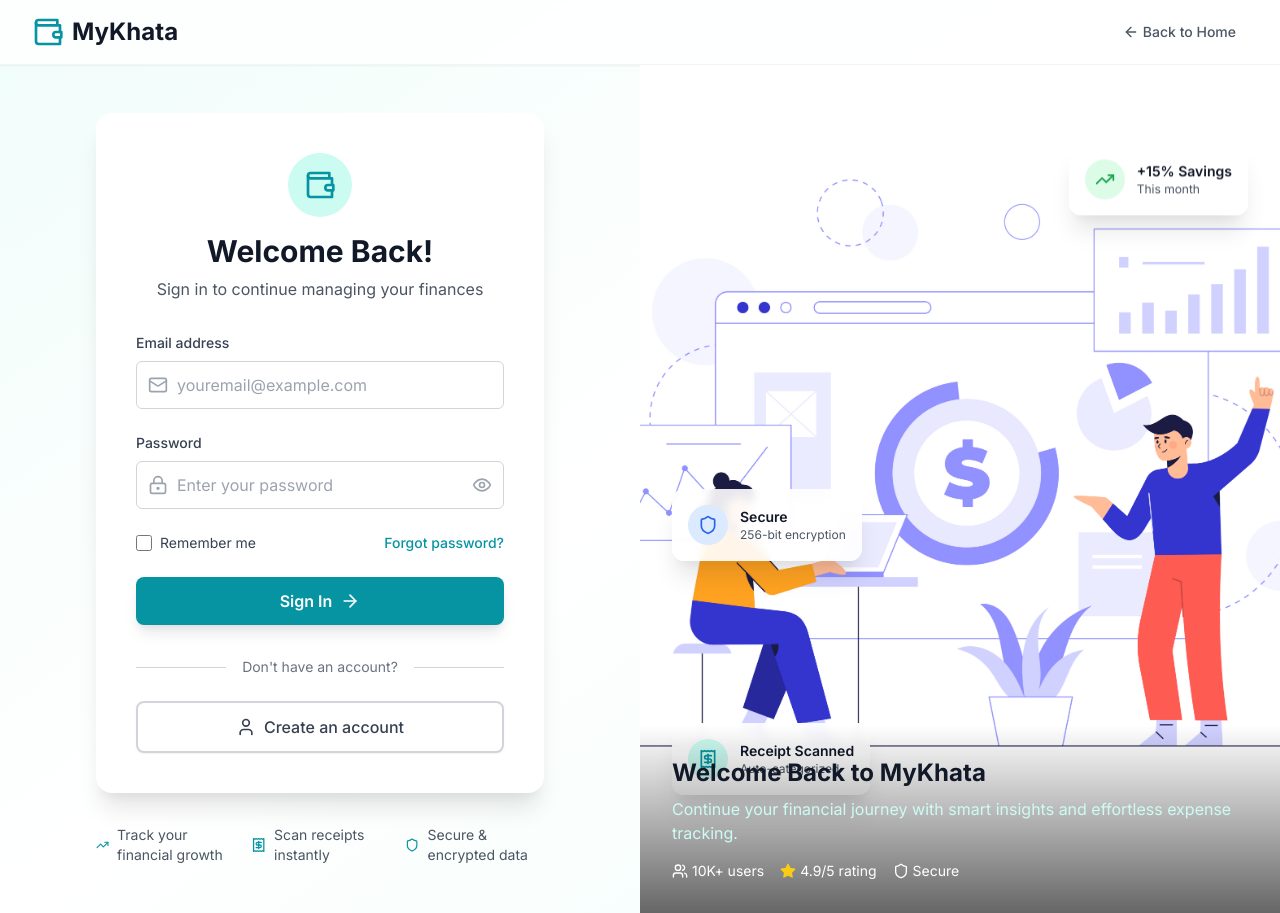
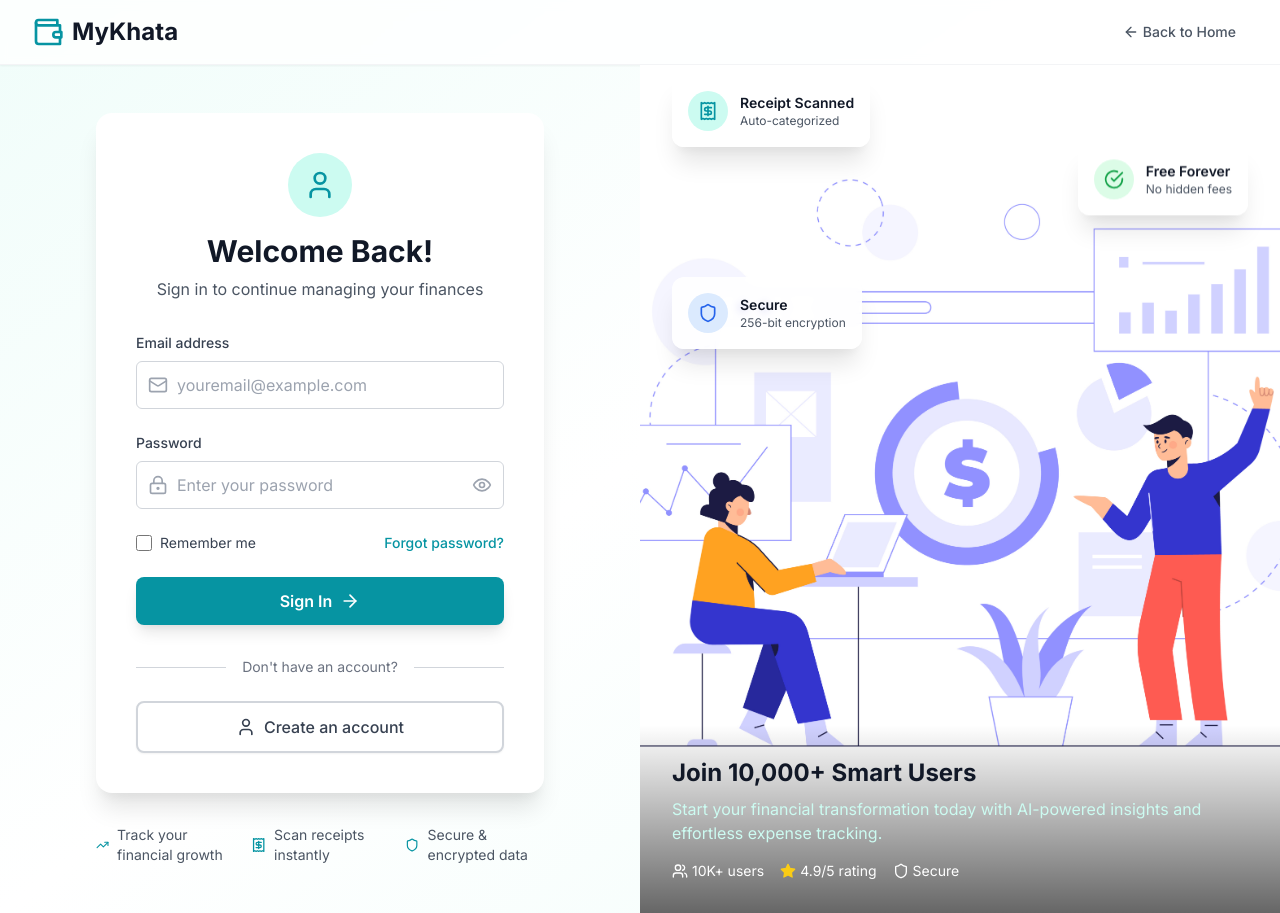
Before and after one commit to dhyan2815/MyKhata, a React (Vite) app in the folder frontend/: page /login in a window 1280 px wide. Built offline with nearby package versions, Linux system fonts and the light colour scheme; no server answers.

Commit message:
refactor: Login & Register pages with new icons and text adjustments

```diff
--- a/frontend/src/pages/Login.jsx
+++ b/frontend/src/pages/Login.jsx
@@ -137,7 +137,7 @@ const Login = () => {
                   transition={{ duration: 0.5, delay: 0.3 }}
                   className="w-16 h-16 bg-teal-100 rounded-full flex items-center justify-center mx-auto mb-4"
                 >
-                  <Wallet className="w-8 h-8 text-teal-600" />
+                  <User className="w-8 h-8 text-teal-600" />
                 </motion.div>
                 <h2 className="text-2xl lg:text-3xl font-bold text-gray-900 mb-2">
                   Welcome Back!
@@ -329,11 +329,11 @@ const Login = () => {
           >
             <div className="flex items-center space-x-3">
               <div className="w-10 h-10 bg-green-100 rounded-full flex items-center justify-center">
-                <TrendingUp className="w-5 h-5 text-green-600" />
+                <CheckCircle className="w-5 h-5 text-green-600" />
               </div>
               <div>
-                <div className="text-sm font-semibold text-gray-900">+15% Savings</div>
-                <div className="text-xs text-gray-600">This month</div>
+                <div className="text-sm font-semibold text-gray-900">Free Forever</div>
+                <div className="text-xs text-gray-600">No hidden fees</div>
               </div>
             </div>
           </motion.div>
@@ -341,7 +341,7 @@ const Login = () => {
           <motion.div
             animate={{ y: [0, 10, 0] }}
             transition={{ duration: 3, repeat: Infinity, delay: 1 }}
-            className="absolute bottom-32 left-8 bg-white/90 backdrop-blur-sm rounded-xl shadow-xl p-4 z-20"
+            className="absolute bottom-25 left-8 bg-white/90 backdrop-blur-sm rounded-xl shadow-xl p-4 z-20"
           >
             <div className="flex items-center space-x-3">
               <div className="w-10 h-10 bg-teal-100 rounded-full flex items-center justify-center">
@@ -357,7 +357,7 @@ const Login = () => {
           <motion.div
             animate={{ y: [0, -5, 0] }}
             transition={{ duration: 2.5, repeat: Infinity, delay: 0.5 }}
-            className="absolute top-1/2 left-8 bg-white/90 backdrop-blur-sm rounded-xl shadow-xl p-4 z-20"
+            className="absolute top-1/4 left-8 bg-white/90 backdrop-blur-sm rounded-xl shadow-xl p-4 z-20"
           >
             <div className="flex items-center space-x-3">
               <div className="w-10 h-10 bg-blue-100 rounded-full flex items-center justify-center">
@@ -373,9 +373,9 @@ const Login = () => {
           {/* Overlay content */}
           <div className="absolute bottom-0 left-0 right-0 bg-gradient-to-t from-black/60 to-transparent p-8 z-20">
             <div className="text-white">
-              <h3 className="text-2xl font-bold mb-2">Welcome Back to MyKhata</h3>
+              <h3 className="text-2xl font-bold mb-2">Join 10,000+ Smart Users</h3>
               <p className="text-teal-100 mb-4">
-                Continue your financial journey with smart insights and effortless expense tracking.
+                Start your financial transformation today with AI-powered insights and effortless expense tracking.
               </p>
               <div className="flex items-center space-x-4 text-sm">
                 <div className="flex items-center space-x-1">
--- a/frontend/src/pages/Register.jsx
+++ b/frontend/src/pages/Register.jsx
@@ -414,7 +414,7 @@ const Register = () => {
           <motion.div
             animate={{ y: [0, 10, 0] }}
             transition={{ duration: 3, repeat: Infinity, delay: 1 }}
-            className="absolute bottom-32 left-8 bg-white/90 backdrop-blur-sm rounded-xl shadow-xl p-4 z-20"
+            className="absolute bottom-25 left-8 bg-white/90 backdrop-blur-sm rounded-xl shadow-xl p-4 z-20"
           >
             <div className="flex items-center space-x-3">
               <div className="w-10 h-10 bg-teal-100 rounded-full flex items-center justify-center">
@@ -430,7 +430,7 @@ const Register = () => {
           <motion.div
             animate={{ y: [0, -5, 0] }}
             transition={{ duration: 2.5, repeat: Infinity, delay: 0.5 }}
-            className="absolute top-1/2 left-8 bg-white/90 backdrop-blur-sm rounded-xl shadow-xl p-4 z-20"
+            className="absolute top-1/4 left-8 bg-white/90 backdrop-blur-sm rounded-xl shadow-xl p-4 z-20"
           >
             <div className="flex items-center space-x-3">
               <div className="w-10 h-10 bg-blue-100 rounded-full flex items-center justify-center">
```
